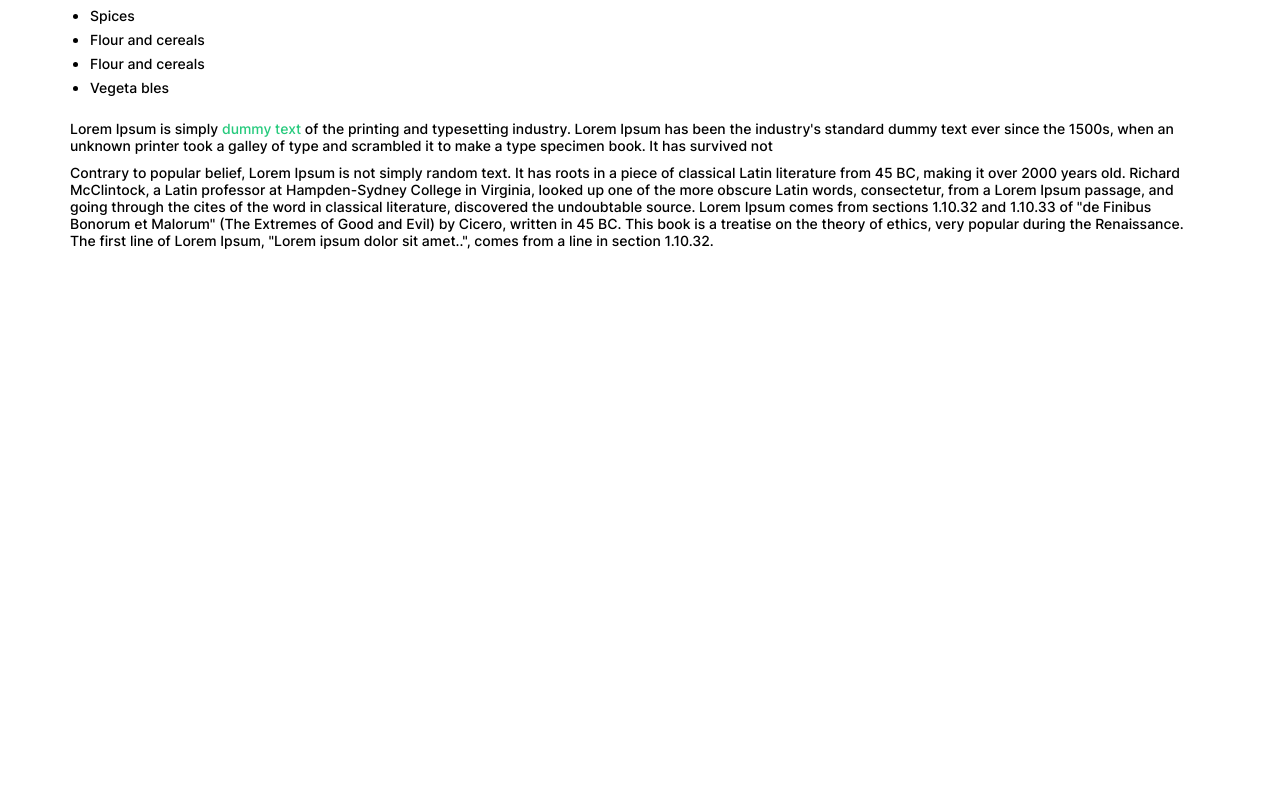
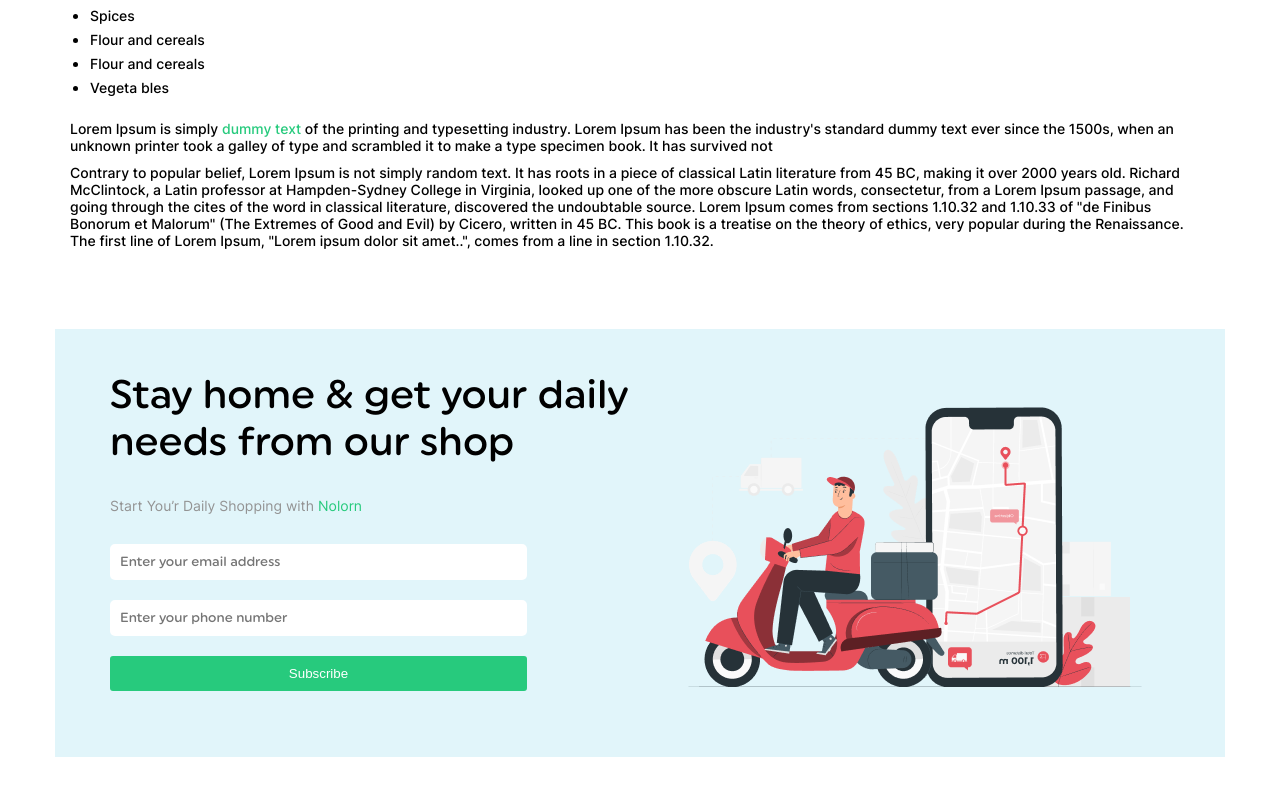
Before and after one commit to Azamatmasharipov707/vue-nolorn, a Vue app: page / in a window 1280 px wide. Shown: the part 5317-6112 px from the top of the page. Before the commit the page ends 5566 px from the top, so only its background shows below. Built offline with nearby package versions, Linux system fonts and the light colour scheme.

Commit message:
Shopping end

```diff
--- a/src/components/Shopping.vue
+++ b/src/components/Shopping.vue
@@ -1,13 +1,29 @@
 <template>
-
-    <section>
+    <section class="shopping">
         <div class="container">
             <div class="shopping__info">
-                <h2></h2>
+                <h2>Stay home & get your daily needs from our shop</h2>
+                <p>Start You’r Daily Shopping with <span class="title-span">Nolorn</span></p>
+
+                  <form action="">
+                    <div class="email">
+
+                        <input type="email" placeholder="Enter your email address" required>
+                    </div>
+                    <div class="number">
+
+                        <input type="tel" placeholder="Enter your phone number" required>
+                    </div>
+                    <button>Subscribe</button>
+
+
+                    </form>
+
+
             </div>
+            <img src="../image/Shopping/kuryer.png" alt="">
         </div>
     </section>
-
 </template>
 
 <script setup>
@@ -16,4 +32,83 @@
 
 <style lang="scss" scoped>
 
+.shopping{
+    margin: 80px 0;
+    .container{
+        display: flex;
+        // align-items: center;
+        justify-content: space-between;
+        padding: 44px 55px;
+        background: #e1f5fa;
+
+        .shopping__info{
+            h2{
+                font-size: 40px;
+                font-weight: 500;
+                line-height: 47px;
+                color: var(--black);
+                font-family: var(--f_Uniform) ;
+            }
+
+            p{
+                font-size: 14px;
+                line-height: 17px ;
+                color: var(--text);
+                font-weight: 400;
+                margin: 30px 0;
+
+            }
+
+            form{
+                .email{
+                    input{
+                        max-width: 417px;
+                        width: 100%;
+                        padding: 10px;
+                        color: var(--text);
+                        border-radius: 5px;
+                        background: var(--white);
+                        font-family: var(--f_Uniform);
+
+                    }
+                }
+
+                .number{
+                    input{
+                        max-width: 417px;
+                        width: 100%;
+                        padding: 10px;
+                        color: var(--text);
+                        border-radius: 5px;
+                        background: var(--white);
+                        font-family: var(--f_Uniform);
+                        margin: 20px 0;
+
+                    }
+
+
+                }
+
+                button{
+                    max-width: 417px;
+                    width: 100%;
+                    text-align: center;
+                    padding: 10px;
+                    color: var(--white);
+                    background: var(--link-hover);
+                    border-radius: 3px;
+                    transition: .5s;
+                    &:hover{
+                        box-shadow: 2px 4px 10px rgba(0, 0, 0, 0.274);
+                    }
+                }
+
+
+
+            }
+
+
+        }
+    }
+}
 </style>
--- a/src/pages/Main.vue
+++ b/src/pages/Main.vue
@@ -11,6 +11,7 @@
        <Fruits2 />
        <Allproducts />
        <Delivery />
+       <Shopping />
     </div>
 </template>
 
@@ -26,6 +27,7 @@ import Promotions from '../components/Promotions.vue';
 import Fruits2 from '../components/Fruits2.vue';
 import Allproducts from '../components/Allproducts.vue'
 import Delivery from '../components/Delivery.vue';
+import Shopping from '../components/Shopping.vue'
 
 </script>
 
```
Also changed, not shown: src/image/Shopping/kuryer.png (added).
